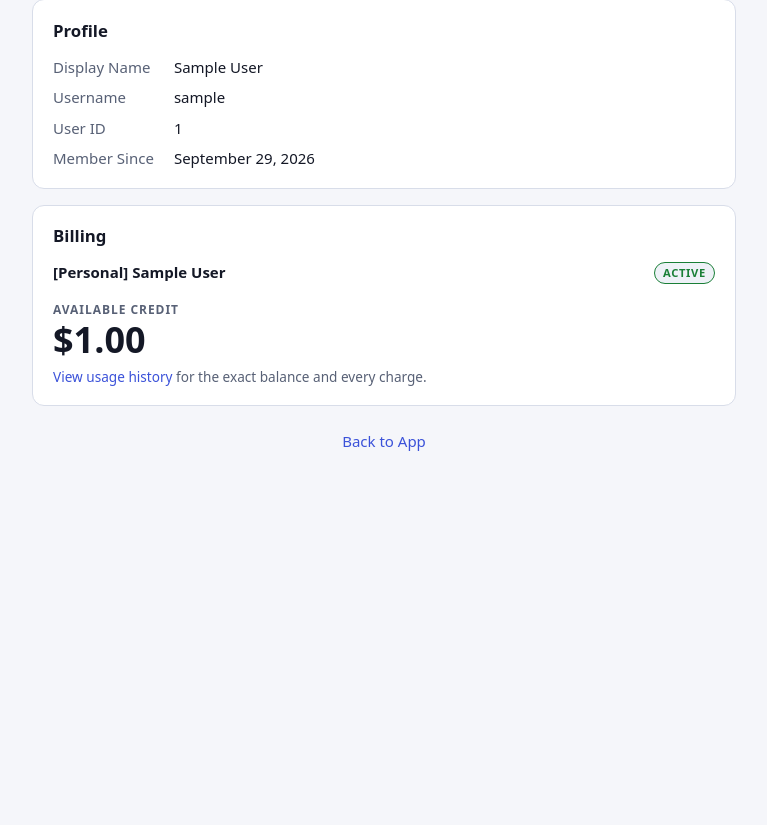
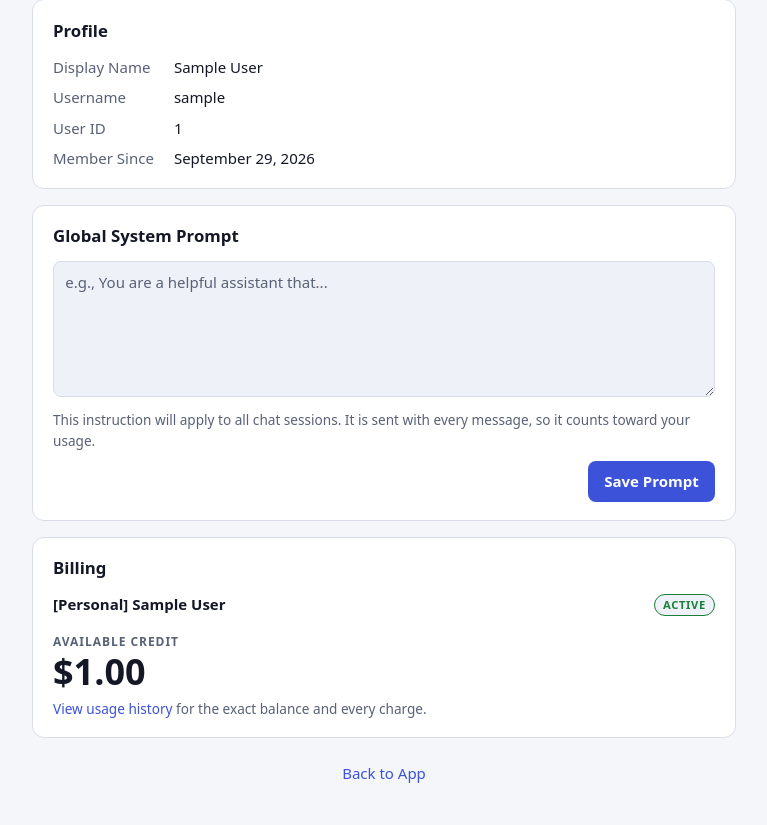
Before and after one commit to beeheado/-ITENT-45--midterm-litechat_dupe, a Django app: page /account/ in a window 1280 px wide. Shown: the part 119-944 px from the top of the page, without its empty margins (256-1023 px from the left). Before the commit the page ends 570 px from the top, so only its background shows below. Run offline with Django 5.2, Linux system fonts and the light colour scheme; the visitor is signed in with stand-in values (Sample User, id 1); data comes from the database, SQL or seed files in the repository.

Commit message:
feat: save the global system prompt and send it with every message
Co-Authored-By: Claude Sonnet 5.5 <noreply@anthropic.com>

```diff
--- a/core/account_views.py
+++ b/core/account_views.py
@@ -1,8 +1,11 @@
 """The /account/ page and its POST actions. Kept apart from views.py (chat) so each file stays readable."""
+from django.contrib import messages
 from django.contrib.auth.decorators import login_required
-from django.shortcuts import render
+from django.shortcuts import redirect, render
+from django.views.decorators.http import require_POST
 
-from .models import profile_for
+from .forms import SystemPromptForm
+from .models import MAX_PROMPT_CHARS, profile_for
 
 
 def display_name(user):
@@ -15,3 +18,17 @@ def account(request):
         "profile": profile_for(request.user),
         "display_name": display_name(request.user),
     })
+
+
+@login_required
+@require_POST
+def save_prompt(request):
+    form = SystemPromptForm(request.POST)
+    if form.is_valid():
+        profile = profile_for(request.user)
+        profile.system_prompt = form.cleaned_data["system_prompt"]
+        profile.save(update_fields=["system_prompt"])
+        messages.success(request, "System prompt saved.")
+    else:
+        messages.error(request, f"The prompt is too long (max {MAX_PROMPT_CHARS} characters). Nothing was saved.")
+    return redirect("account")
--- a/core/forms.py
+++ b/core/forms.py
@@ -1,6 +1,8 @@
 from django import forms
 from django.contrib.auth import get_user_model
 from django.contrib.auth.forms import UserCreationForm
+
+from .models import MAX_PROMPT_CHARS
 
 
 class SignupForm(UserCreationForm):
@@ -9,3 +11,7 @@ class SignupForm(UserCreationForm):
     class Meta(UserCreationForm.Meta):
         model = get_user_model()
         fields = ("username", "first_name")
+
+
+class SystemPromptForm(forms.Form):
+    system_prompt = forms.CharField(required=False, max_length=MAX_PROMPT_CHARS, strip=False)
--- a/core/urls.py
+++ b/core/urls.py
@@ -12,6 +12,7 @@ urlpatterns = [
     path("c/<int:pk>/delete/", views.delete, name="delete"),
     path("usage/", views.usage, name="usage"),
     path("account/", account_views.account, name="account"),
+    path("account/prompt/", account_views.save_prompt, name="save_prompt"),
     path("signup/", views.signup, name="signup"),
     path("login/", auth_views.LoginView.as_view(), name="login"),
     path("logout/", auth_views.LogoutView.as_view(), name="logout"),
--- a/core/views.py
+++ b/core/views.py
@@ -10,6 +10,7 @@ from django.views.decorators.http import require_POST
 
 from . import ledger
 from .forms import SignupForm
+from .prompting import build_system_prompt
 from .models import Conversation, LedgerEntry, LLMModel, Message
 from .providers import get_adapter
 from .providers.types import ChatMessage, ChatRequest, Done, Error, ReasoningDelta, TextDelta, Usage
@@ -89,8 +90,9 @@ def send(request, pk):
 
     wallet = request.user.wallet
     history = _history(conv) + [ChatMessage("user", content)]
+    system = build_system_prompt(request.user)
     try:
-        ledger.ensure_can_afford(wallet, ledger.estimate_reserve(model, history))
+        ledger.ensure_can_afford(wallet, ledger.estimate_reserve(model, history, system))
     except ledger.InsufficientBalance:
         return JsonResponse({"error": "Not enough balance for this message. Ask an admin for credits."}, status=402)
 
@@ -101,7 +103,7 @@ def send(request, pk):
     conv.save()
     reply = Message.objects.create(conversation=conv, role="assistant", model=model, status="pending")
 
-    req = ChatRequest(model.model_id, history, model.max_output_tokens)
+    req = ChatRequest(model.model_id, history, model.max_output_tokens, system)
     return StreamingHttpResponse(
         _stream_reply(get_adapter(model.provider), req, reply, wallet), content_type="application/x-ndjson",
         headers={"Cache-Control": "no-cache", "X-Accel-Buffering": "no"},
--- a/templates/account.html
+++ b/templates/account.html
@@ -15,6 +15,15 @@
     </dl>
   </section>
 
+  <section class="card" aria-labelledby="h-prompt">
+    <h2 id="h-prompt">Global System Prompt</h2>
+    <form method="post" action="{% url 'save_prompt' %}">{% csrf_token %}
+      <textarea class="wide" name="system_prompt" rows="5" maxlength="4000" aria-labelledby="h-prompt" placeholder="e.g., You are a helpful assistant that...">{{ profile.system_prompt }}</textarea>
+      <p class="caption">This instruction will apply to all chat sessions. It is sent with every message, so it counts toward your usage.</p>
+      <div class="form-actions"><button>Save Prompt</button></div>
+    </form>
+  </section>
+
   <section class="card" aria-labelledby="h-billing">
     <h2 id="h-billing">Billing</h2>
     <div class="billing-row">
```
Also changed, not shown: core/prompting.py (added, +7 -0 lines).
